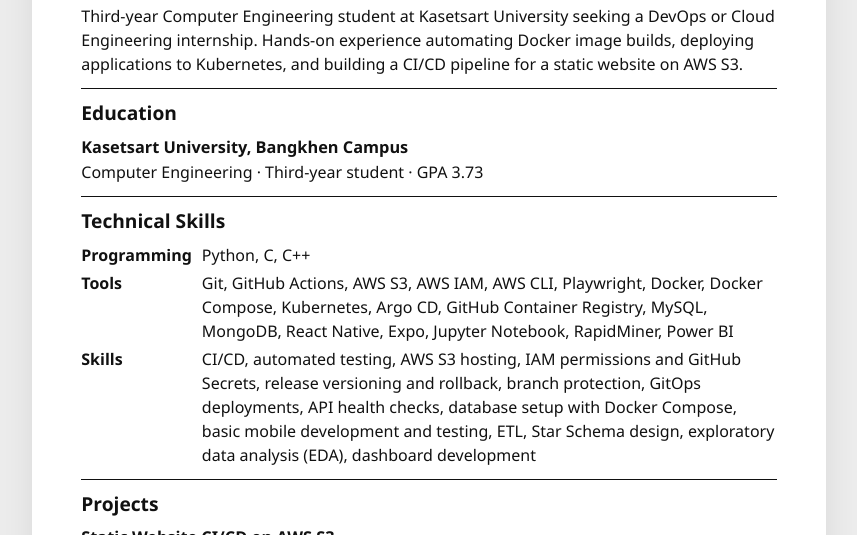
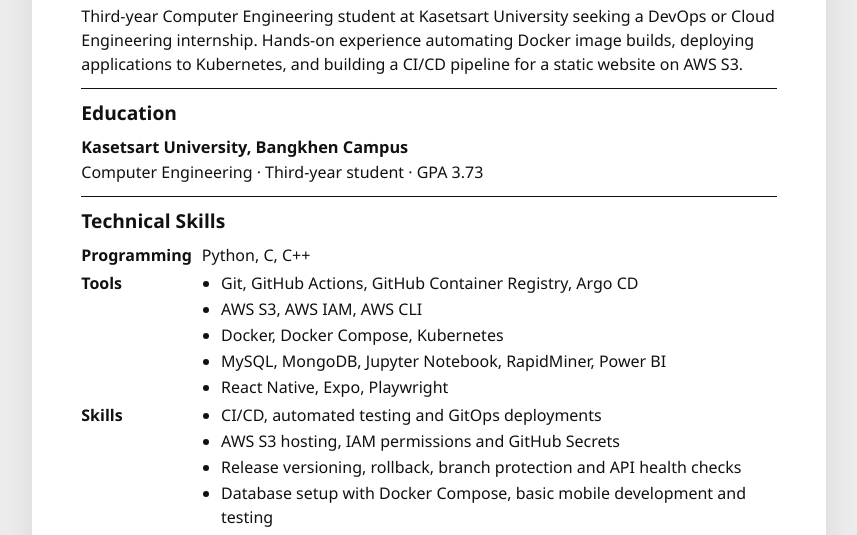
Before and after one commit to MixSupasek/static-port, a website: page index.html in a window 1280 px wide. Shown: the part 265-800 px from the top of the page, without its empty margins (211-1068 px from the left). Drawn offline with Linux system fonts and the light colour scheme.

Commit message:
style: present tools and skills as readable bullets

```diff
--- a/index.html
+++ b/index.html
@@ -53,6 +53,8 @@
     .skill-groups { display: grid; grid-template-columns: max-content minmax(0, 1fr); gap: 4px 10px; margin: 0; }
     .skill-groups dd { margin: 0; }
     .skill-groups dt { font-weight: 700; }
+    .skill-list { margin: 0; padding-inline-start: 1.2em; }
+    .skill-list li + li { margin-top: 2px; }
     .project-heading { display: flex; align-items: baseline; flex-wrap: wrap; gap: 0 12px; }
     .project-summary, .credentials, .spoken-languages { margin: 6px 0 0; padding-inline-start: 1.25em; }
     .project-summary li + li, .credentials li + li, .spoken-languages li + li { margin-top: 4px; }
@@ -73,12 +75,15 @@
       :root { background: white; font-size: 9pt; line-height: 1.25; }
       h1 { font-size: 23pt; }
       .resume { margin: 0; max-width: none; padding: 0; box-shadow: none; }
-      .resume-header { grid-template-columns: 20mm minmax(0, 1fr) 20mm; padding-bottom: 8px; }
+      .resume-header { grid-template-columns: 18mm minmax(0, 1fr) 18mm; padding-bottom: 8px; }
       .resume-body > section { padding-top: 4px; }
       h2 { font-size: 1.1rem; margin-bottom: 4px; }
-      section + section { margin-top: 5px; }
-      .project-summary + .project-heading { margin-top: 5px; }
+      section + section { margin-top: 4px; }
+      .project-summary + .project-heading { margin-top: 4px; }
       .project-summary li + li, .credentials li + li, .spoken-languages li + li { margin-top: 1px; }
+      .skill-list li + li { margin-top: 0; }
+      .skill-groups { row-gap: 2px; }
+      .spoken-languages { display: flex; flex-wrap: wrap; gap: 0 24px; }
       header, section { break-inside: avoid; }
     }
   </style>
@@ -116,9 +121,25 @@
           <dt>Programming</dt>
           <dd>Python, C, C++</dd>
           <dt>Tools</dt>
-            <dd>Git, GitHub Actions, AWS S3, AWS IAM, AWS CLI, Playwright, Docker, Docker Compose, Kubernetes, Argo CD, GitHub Container Registry, MySQL, MongoDB, React Native, Expo, Jupyter Notebook, RapidMiner, Power BI</dd>
+            <dd>
+              <ul class="skill-list">
+                <li>Git, GitHub Actions, GitHub Container Registry, Argo CD</li>
+                <li>AWS S3, AWS IAM, AWS CLI</li>
+                <li>Docker, Docker Compose, Kubernetes</li>
+                <li>MySQL, MongoDB, Jupyter Notebook, RapidMiner, Power BI</li>
+                <li>React Native, Expo, Playwright</li>
+              </ul>
+            </dd>
           <dt>Skills</dt>
-            <dd>CI/CD, automated testing, AWS S3 hosting, IAM permissions and GitHub Secrets, release versioning and rollback, branch protection, GitOps deployments, API health checks, database setup with Docker Compose, basic mobile development and testing, ETL, Star Schema design, exploratory data analysis (EDA), dashboard development</dd>
+            <dd>
+              <ul class="skill-list">
+                <li>CI/CD, automated testing and GitOps deployments</li>
+                <li>AWS S3 hosting, IAM permissions and GitHub Secrets</li>
+                <li>Release versioning, rollback, branch protection and API health checks</li>
+                <li>Database setup with Docker Compose, basic mobile development and testing</li>
+                <li>ETL, Star Schema design, exploratory data analysis (EDA) and dashboard development</li>
+              </ul>
+            </dd>
         </dl>
       </section>
 
--- a/package.json
+++ b/package.json
@@ -1,6 +1,6 @@
 {
   "name": "static-port",
-  "version": "1.5.1",
+  "version": "1.5.2",
   "description": "Static portfolio with automated browser tests and versioned build artifacts",
   "private": true,
   "scripts": {
```
Also changed, not shown: 1 other file.
